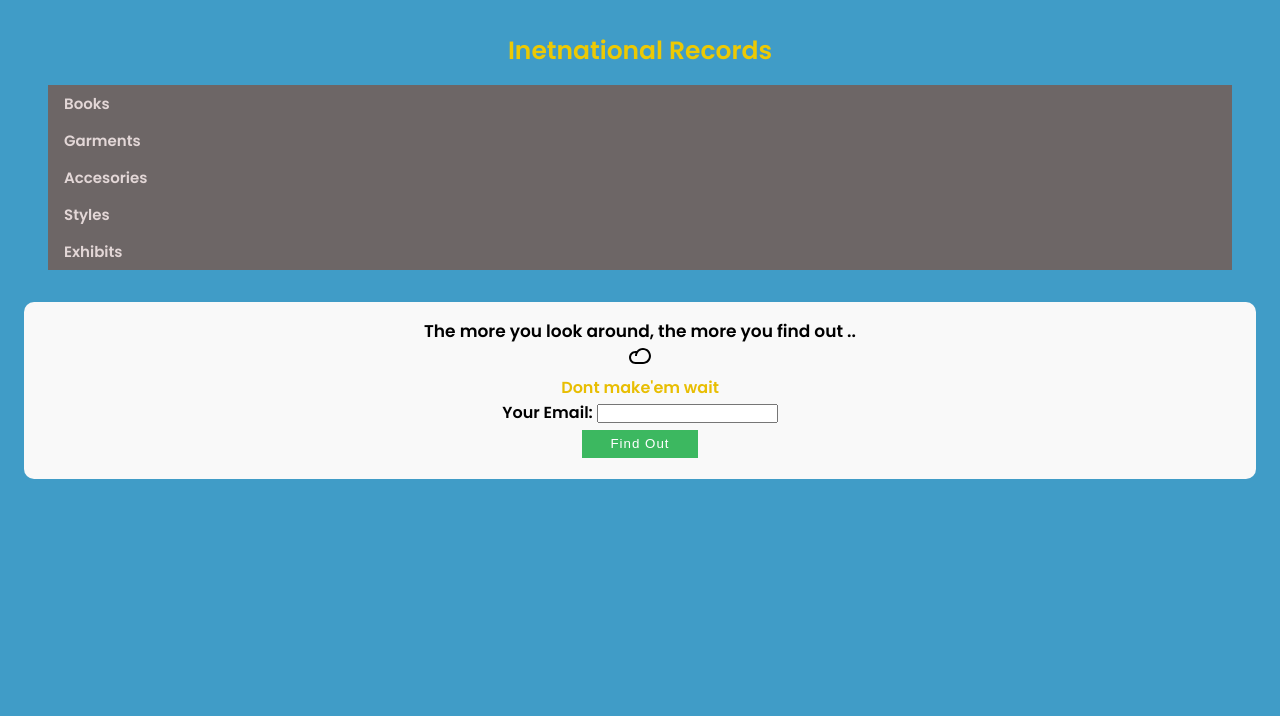
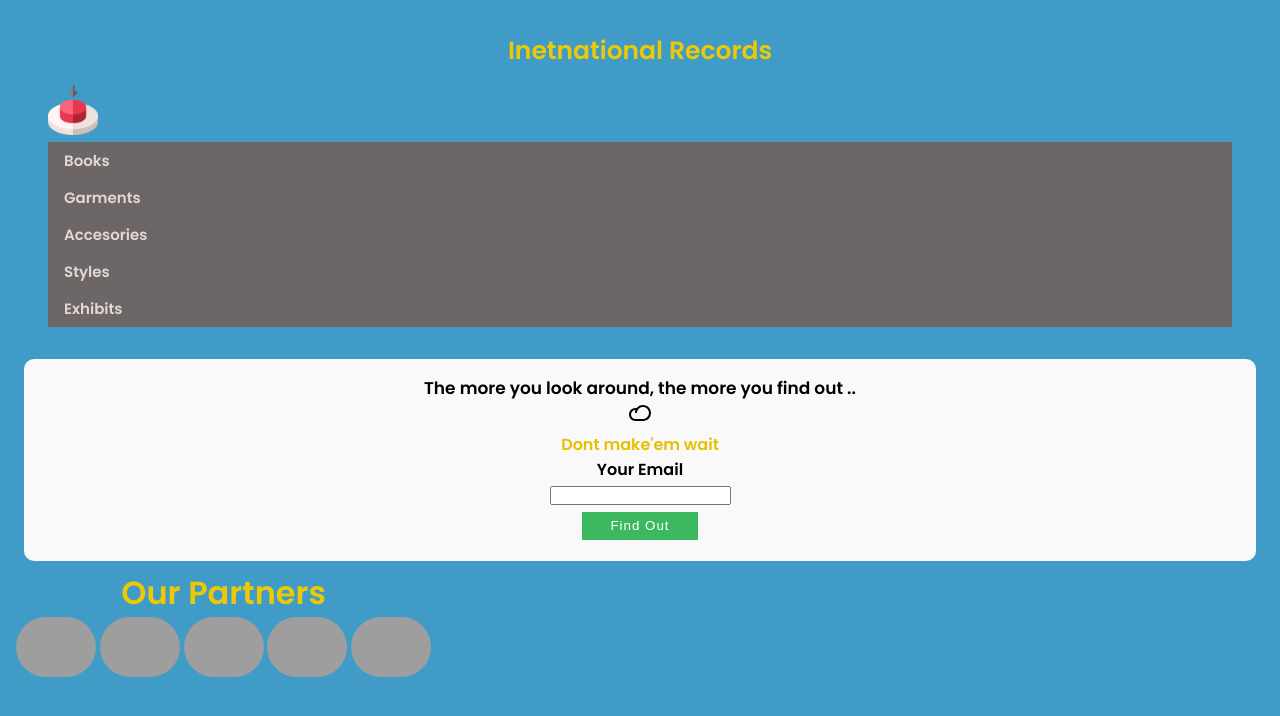
Before and after one commit to realsulty/international-records, a website: page index.html in a window 1280 px wide. Both pictures are taken after a click on the picture 73 px from the left and 110 px from the top of the page. Drawn offline with Linux system fonts and the light colour scheme; grey boxes are pictures that could not be loaded.

Commit message:
added sections

```diff
--- a/app.js
+++ b/app.js
@@ -1,4 +1,17 @@
+// this functions displays the menu and hide the push button
+
+// function menu() {
+//     document.getElementById('menu-items').style.display = "block";
+//     document.getElementById('btn').style.display = "none";
+
+// }
+
+// This function allow you show and hide with same button
 function menu() {
-    document.getElementById('menu-items').style.display = "block";
-    document.getElementById('btn').style.display = "none";
-}
+    let mobileBtn = document.getElementById("menu-items");
+    if (mobileBtn.style.display === "block") {
+      mobileBtn.style.display = "none";
+    } else {
+      mobileBtn.style.display = "block";
+    }
+  }
--- a/index.html
+++ b/index.html
@@ -31,8 +31,8 @@
                     <li><a href=""></a></li>
                     <a href=""><li>Books </li></a>
                                                     -->
-          <ul >
 
+          <ul>
               <a href=""> <h2>Books</h2></a>
               <a href=""><h2>Garments</h2></a>
               <a href=""><h2>Accesories</h2></a>
@@ -54,7 +54,7 @@
             </h2>
             <img src="img/cloud.svg" alt="">
             <p>Dont make'em wait</p>
-            <label for="email">Your Email:</label>
+            <label for="email">Your Email</label><br>
             <input type="text" id="email" name="email"><br>
             <button>Find Out</button>
 
@@ -69,7 +69,17 @@
 
 <footer>
     <div class="footer-list">
+        <div>
+          <a href=" "> <h1>Our Partners</h1></a>
+          <section class="Partners-logo">
+            <img src="https://download.logo.wine/logo/Sonos/Sonos-White-Logo.wine.png" alt="">
+            <img src="https://www.logo.wine/a/logo/SpaceX/SpaceX-White-Dark-Background-Logo.wine.svg" alt="">
+            <img src="https://www.logo.wine/a/logo/Fox_2000_Pictures/Fox_2000_Pictures-Logo.wine.svg" alt="">
+            <img src="https://www.logo.wine/a/logo/Amazon_Studios/Amazon_Studios-Logo.wine.svg" alt="">
+            <img src="https://www.logo.wine/a/logo/Spotify/Spotify-Icon-White-Dark-Background-Logo.wine.svg" alt="">
+          </section>
 
+        </div>
 
 
 
--- a/style.scss
+++ b/style.scss
@@ -56,6 +56,16 @@
             }
                 img{
                     width: 50px;
+                    cursor: pointer;
+
+                    &:hover
+                        {
+                            opacity: 85%;
+                            }
+
+
+
+
 
 
                     }
@@ -141,3 +151,20 @@
 
 
     }
+
+    .footer-list{
+        a{
+            text-decoration: none;
+            color:#ecc904;
+            }
+       margin: 0.5rem 1rem;
+       text-align: center;
+       display: flex;
+
+
+        img{
+            height: 60px;
+            border-radius: 2rem;
+            }
+
+        }
```
Also changed, not shown: style.css, 2 other files.
